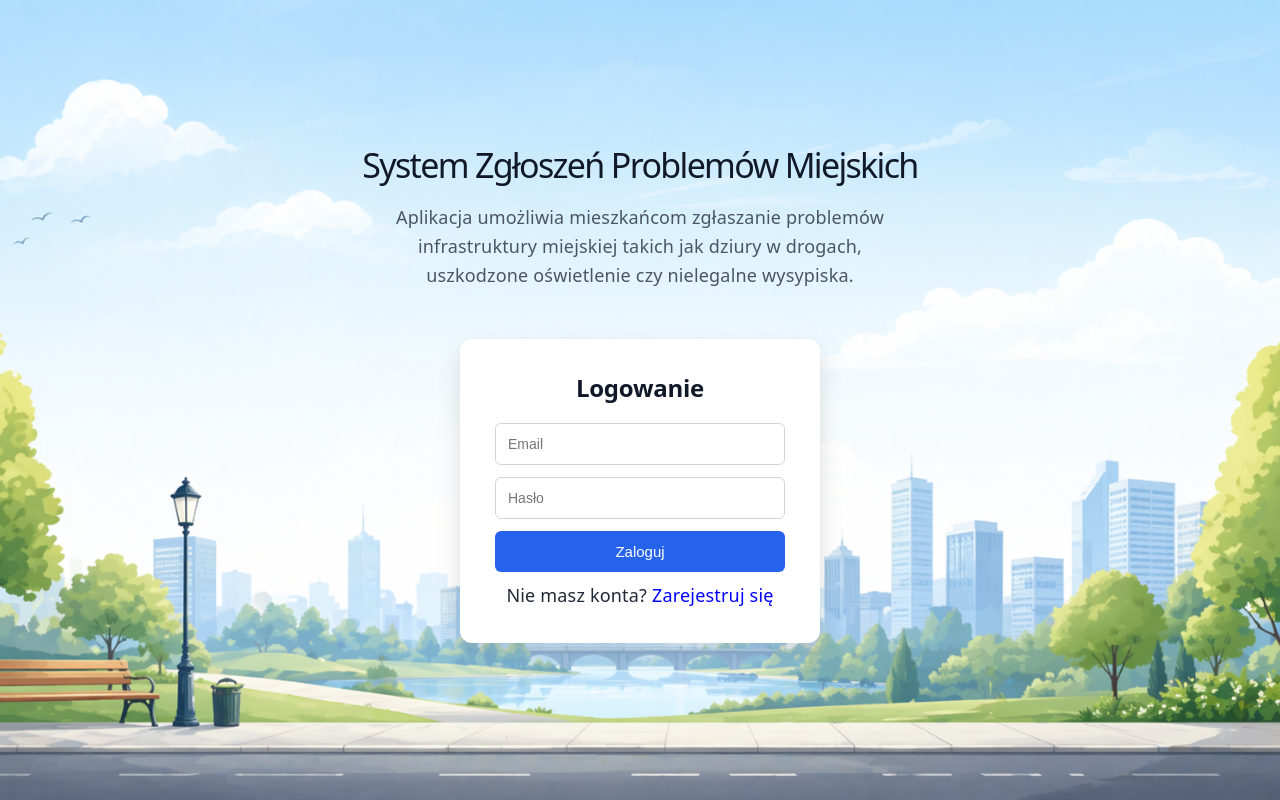
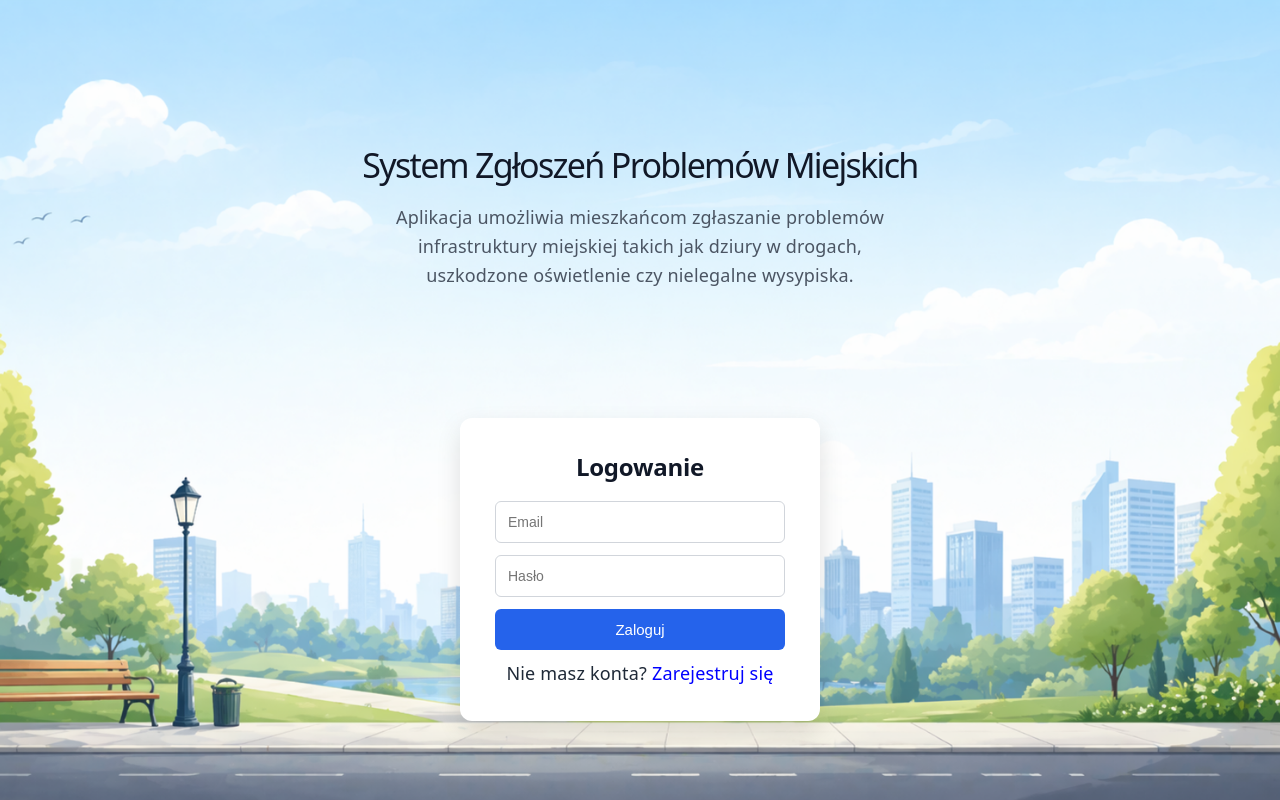
Before and after one commit to AngelaJJJ/city-problem-frontend, a React app: page / in a window 1280 px wide. Built offline with nearby package versions, Linux system fonts and the light colour scheme; the HTML template or start-up script is replaced by a standard one.

Commit message:
fix login layout

```diff
--- a/src/pages/Login.jsx
+++ b/src/pages/Login.jsx
@@ -30,10 +30,15 @@ function Login({ goToRegister }) {
     <div
       className="login-page"
       style={{
-        backgroundImage: `url(/src/assets/background.png)`,
+        backgroundImage: `url(/background.png)`,
         backgroundSize: "cover",
         backgroundPosition: "center",
-        height: "100vh"
+        minHeight: "100vh",
+
+        display: "flex",
+        flexDirection: "column",
+        justifyContent: "center",
+        alignItems: "center"
       }}
     >
 
@@ -46,47 +51,37 @@ function Login({ goToRegister }) {
         takich jak dziury w drogach, uszkodzone oświetlenie czy nielegalne wysypiska.
       </p>
 
+       {/* 🔥 WRAPPER */}
+      <div style={{
+        flex: 1,
+        display: "flex",
+        justifyContent: "center",
+        alignItems: "center"
+      }}>
+
+        {/* 🔥 TU MUSI BYĆ login-box */}
         <div className="login-box">
 
           <h2>Logowanie</h2>
 
           <form onSubmit={handleLogin}>
-
-          <input
-            type="email"//przeglądarka sprawdza format email
-            placeholder="Email"
-            value={email}
-            onChange={(e) => setEmail(e.target.value)}// aktualizacja stanu
-            required
-          />
-
-          <input
-            type="password"
-            placeholder="Hasło"
-            value={password}
-            onChange={(e) => setPassword(e.target.value)}
-            required
-          />
-
-          <button type="submit">
-            Zaloguj
-          </button>
-
+            <input type="email" placeholder="Email" value={email} onChange={(e)=>setEmail(e.target.value)} required />
+            <input type="password" placeholder="Hasło" value={password} onChange={(e)=>setPassword(e.target.value)} required />
+            <button type="submit">Zaloguj</button>
           </form>
 
           <p style={{marginTop:"10px"}}>
             Nie masz konta?
             <span
-          onClick={goToRegister}//zmiana widoku na rejestrację
-          style={{
-            color:"blue",
-            cursor:"pointer",
-            marginLeft:"5px"
-          }}
+              onClick={goToRegister}
+              style={{color:"blue", cursor:"pointer", marginLeft:"5px"}}
             >
               Zarejestruj się
             </span>
           </p>
+
+        </div>
+
       </div>
     </div>
   );
```
Also changed, not shown: public/background.png (renamed from src/assets/background.png). Lines whose indentation alone changed are shown as unchanged.
